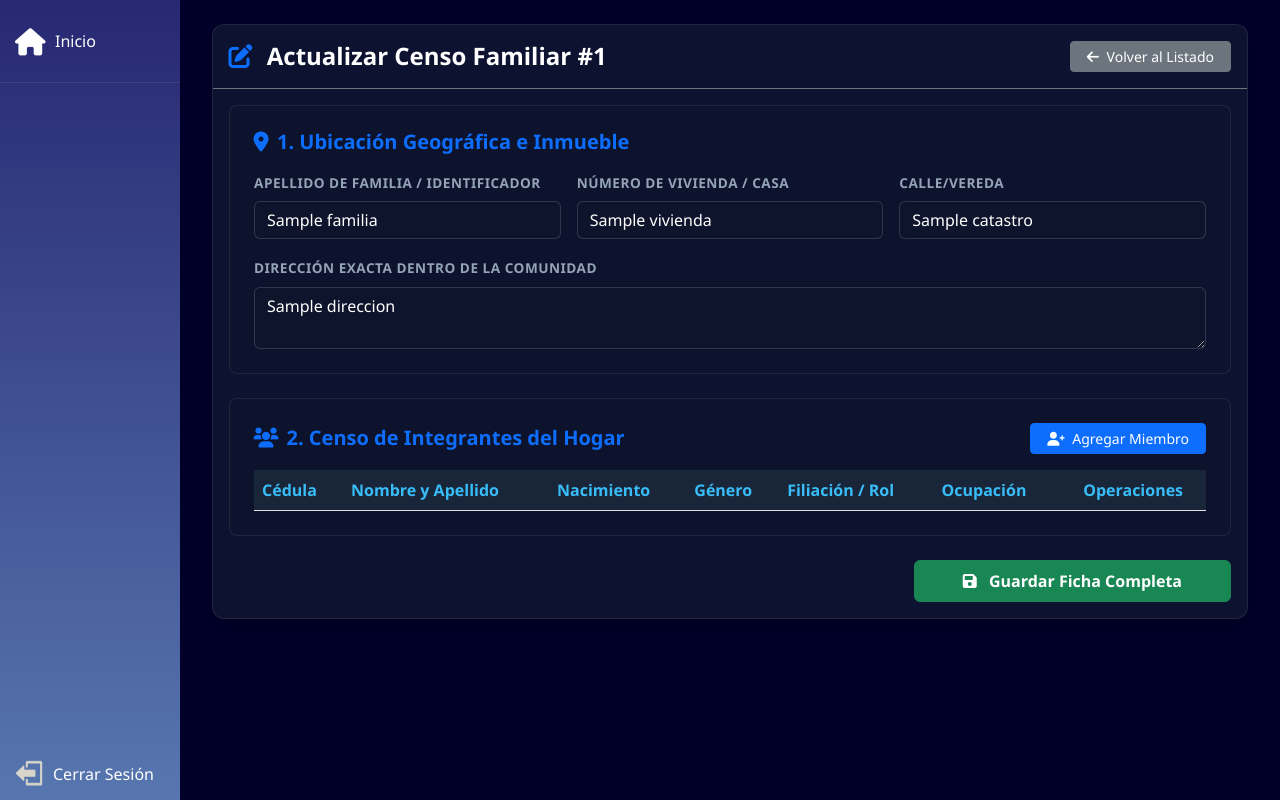
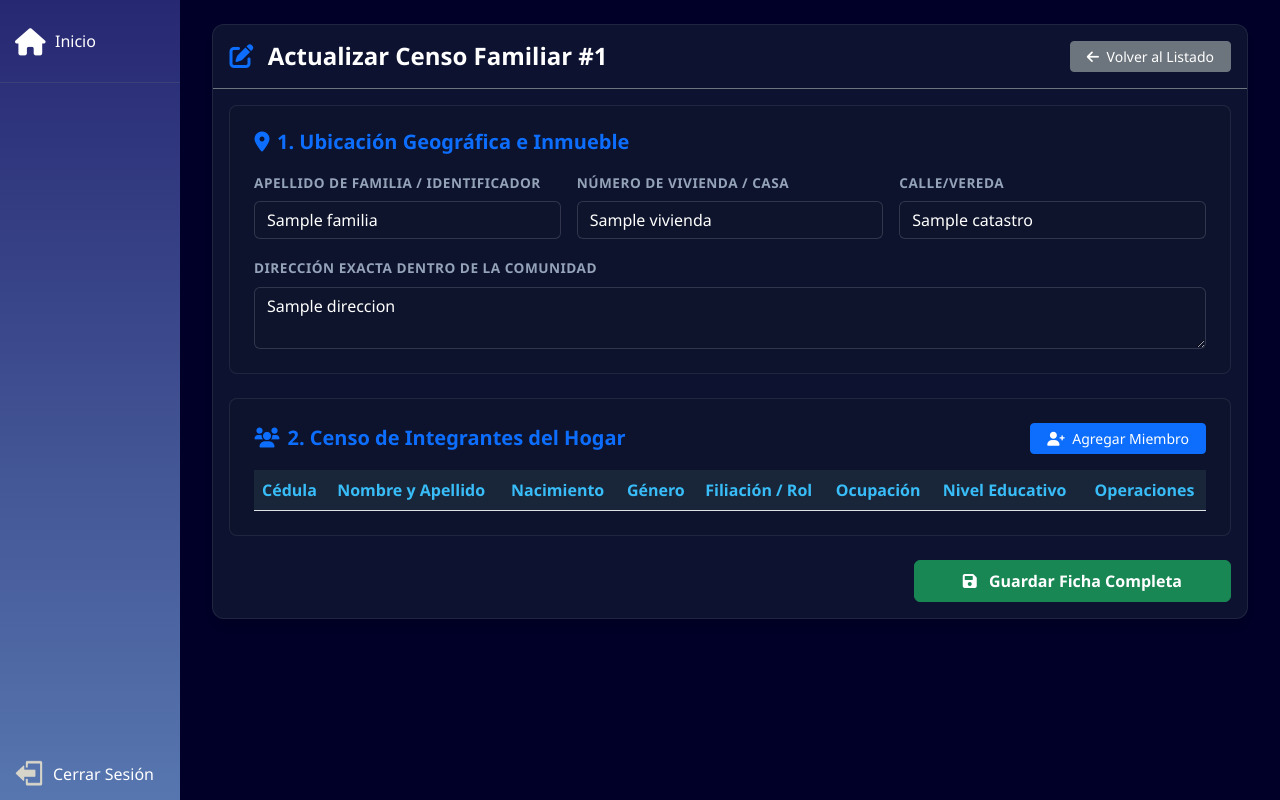
Before and after one commit to ElGabUwU/Proyecto_CC, a Django app: template myapp/templates/familia_unificada.html in a window 1280 px wide. Run offline with Django 3.2, Linux system fonts and the light colour scheme; the template is opened without the code that fills it: most values are stand-ins (such as "Sample title", 1, 10 or a date in 2020); lists and menus that the app fills with data are empty; some libraries are stand-ins or nearby versions.

Commit message:
update branch

```diff
--- a/myapp/templates/familia_unificada.html
+++ b/myapp/templates/familia_unificada.html
@@ -115,6 +115,7 @@
                     <th>Género</th>
                     <th>Filiación / Rol</th>
                     <th>Ocupación</th>
+                    <th>Nivel Educativo</th>
                     <th class="text-center">Operaciones</th>
                   </tr>
                 </thead>
@@ -178,14 +179,15 @@
                 <input type="date" id="h_fecha_nacimiento" class="form-control form-control-comunal" required>
               </div>
               <div class="col-md-6">
-                <label class="form-label label-comunal">NIVEL EDUCATIVO</label>
-                <select id="h_nivel_educativo" class="form-select form-select-comunal">
+                <label class="form-label label-comunal">NIVEL EDUCATIVO <span class="text-danger">*</span></label>
+                <select id="h_nivel_educativo" class="form-select form-select-comunal" required>
+                  <option value="">Seleccione...</option>
+                  <option value="ninguno">Ninguno</option>
                   <option value="primaria">Primaria</option>
                   <option value="secundaria">Secundaria</option>
-                  <option value="tecnico">Técnico</option>
+                  <option value="tecnico">Técnico Medio</option>
                   <option value="universitario">Universitario</option>
                   <option value="postgrado">Postgrado</option>
-                  <option value="ninguno">Ninguno</option>
                 </select>
               </div>
               <div class="col-md-12">
@@ -284,6 +286,7 @@
         }
 
         const jefeBadge = h.es_jefe_familia ? '<span class="badge bg-success">JEFE(A)</span>' : '<span class="badge bg-secondary">Carga</span>';
+        const nivelEducativo = h.nivel_educativo ? h.nivel_educativo.toUpperCase() : 'SIN ESPECIFICAR';
         tbody.append(`
           <tr>
             <td>${cedulaMostrar}</td>
@@ -292,6 +295,7 @@
             <td>${h.genero === 'M' ? 'M' : 'F'}</td>
             <td>${jefeBadge}</td>
             <td>${h.ocupacion || 'N/A'}</td>
+            <td><small class="text-info">${nivelEducativo}</small></td>
             <td class="text-center">
               <button class="btn btn-sm btn-warning text-dark me-1" onclick="editarFilaHabitante(${index})"><i class="fas fa-edit"></i></button>
               <button class="btn btn-sm btn-danger" onclick="eliminarFilaHabitante(${index})"><i class="fas fa-user-minus"></i></button>
@@ -414,8 +418,8 @@
       };
 
       // 1. Validación de campos obligatorios
-      if (!cedulaNumero || !habitanteData.nombre || !habitanteData.apellido || !habitanteData.fecha_nacimiento) {
-        Swal.fire('Campos vacíos', 'Por favor complete los campos obligatorios del ciudadano.', 'warning');
+      if (!cedulaNumero || !habitanteData.nombre || !habitanteData.apellido || !habitanteData.fecha_nacimiento || !habitanteData.nivel_educativo) {
+        Swal.fire('Campos vacíos', 'Por favor complete los campos obligatorios del ciudadano, incluyendo el NIVEL EDUCATIVO.', 'warning');
         return;
       }
 
```
Also changed, not shown: myapp/serializers.py (+7 -1 lines), myapp/templates/familias.html (+5 -2 lines), 1 other file.
